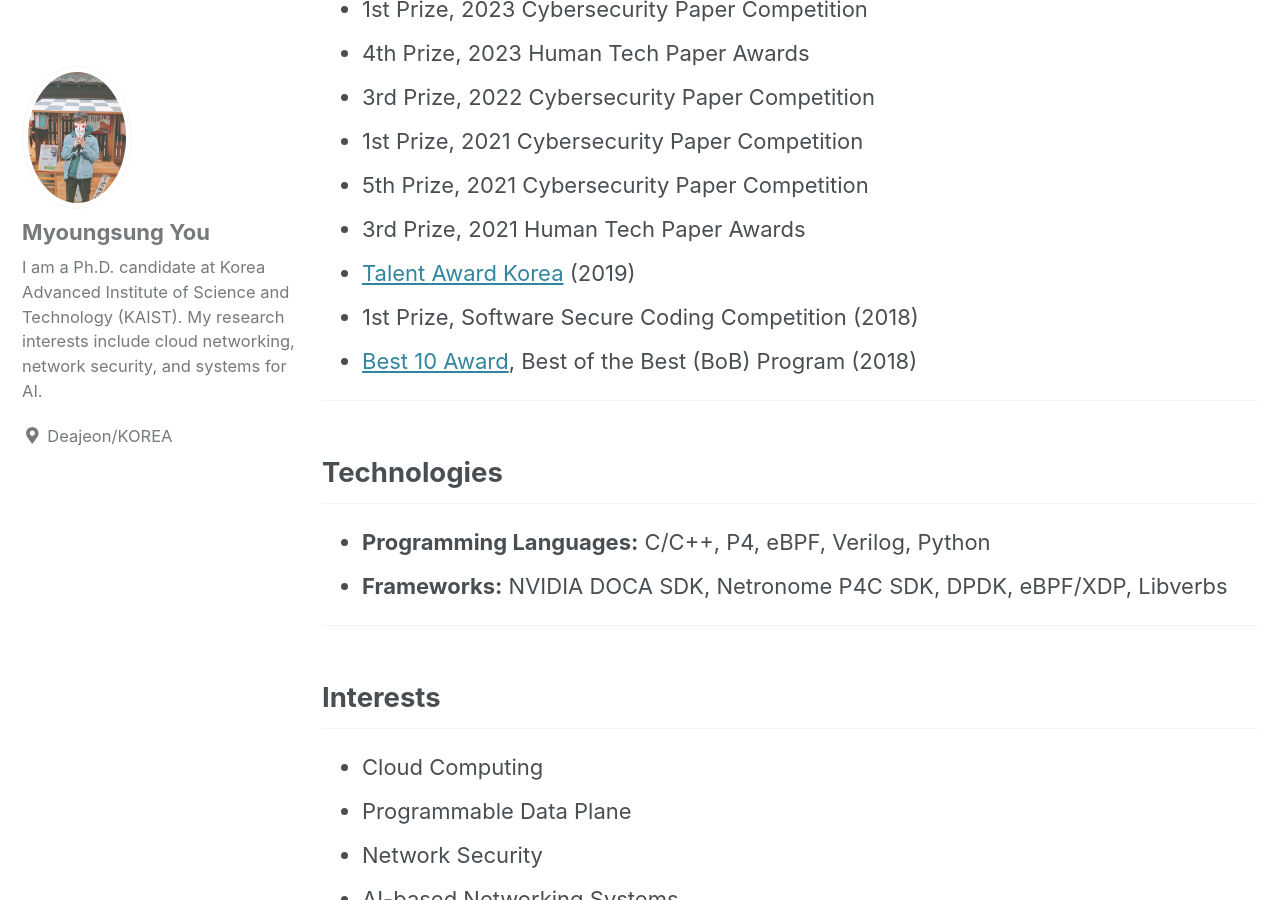
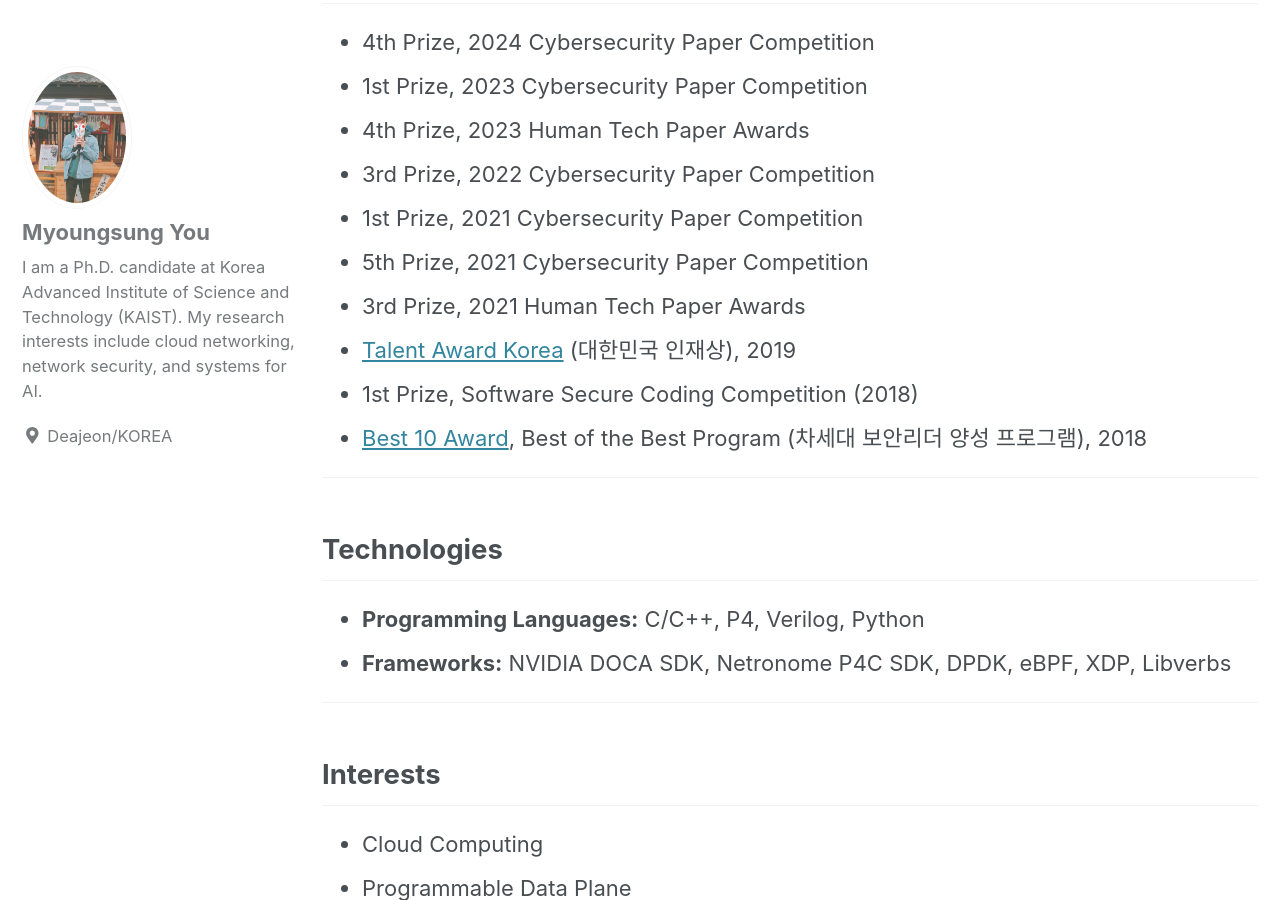
Before and after one commit to Famous7/famous7.github.io, a Jekyll site: the page built from _posts/2018-05-20-cv.md, in a window 1280 px wide and 900 px high, scrolled down 3933 px. Built offline with Jekyll 4.4.1, drawn with Linux system fonts in a browser that asks for light colours; cached includes are drawn as plain includes; nearby versions of some CDN libraries; our own code applies the rules of GitHub Pages for plain Markdown files; some of the changed text lies outside the part shown.

Commit message:
Update 2018-05-20-cv.md

```diff
--- a/_posts/2018-05-20-cv.md
+++ b/_posts/2018-05-20-cv.md
@@ -78,15 +79,15 @@ I am a researcher committed to pioneering advancements in cloud networking throu
 - 1st Prize, 2021 Cybersecurity Paper Competition
 - 5th Prize, 2021 Cybersecurity Paper Competition
 - 3rd Prize, 2021 Human Tech Paper Awards
-- [Talent Award Korea](https://www.moe.go.kr/boardCnts/viewRenew.do?boardID=333&boardSeq=100411&lev=0&searchType=null&statusYN=W&page=1&s=moe&m=020501&opType=N) (2019)
+- [Talent Award Korea](https://www.moe.go.kr/boardCnts/viewRenew.do?boardID=333&boardSeq=100411&lev=0&searchType=null&statusYN=W&page=1&s=moe&m=020501&opType=N) (대한민국 인재상), 2019
 - 1st Prize, Software Secure Coding Competition (2018)
-- [Best 10 Award](https://www.kitribob.kr/trainee_walk/hall), Best of the Best (BoB) Program (2018)
+- [Best 10 Award](https://www.kitribob.kr/trainee_walk/hall), Best of the Best Program (차세대 보안리더 양성 프로그램), 2018
 
 ---
 
 ## Technologies
-- **Programming Languages:** C/C++, P4, eBPF, Verilog, Python
-- **Frameworks:** NVIDIA DOCA SDK, Netronome P4C SDK, DPDK, eBPF/XDP, Libverbs
+- **Programming Languages:** C/C++, P4, Verilog, Python
+- **Frameworks:** NVIDIA DOCA SDK, Netronome P4C SDK, DPDK, eBPF, XDP, Libverbs
 
 ---
 
```
Also changed, not shown: other parts of _posts/2018-05-20-cv.md (+1 -0 lines).
